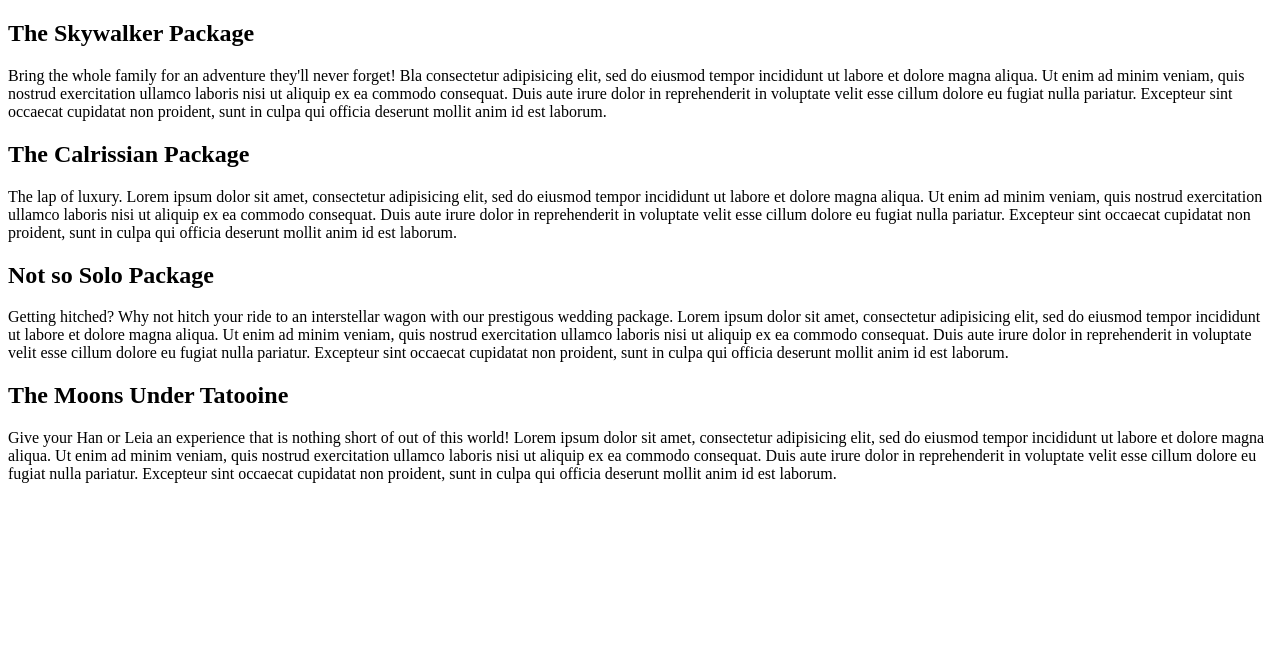
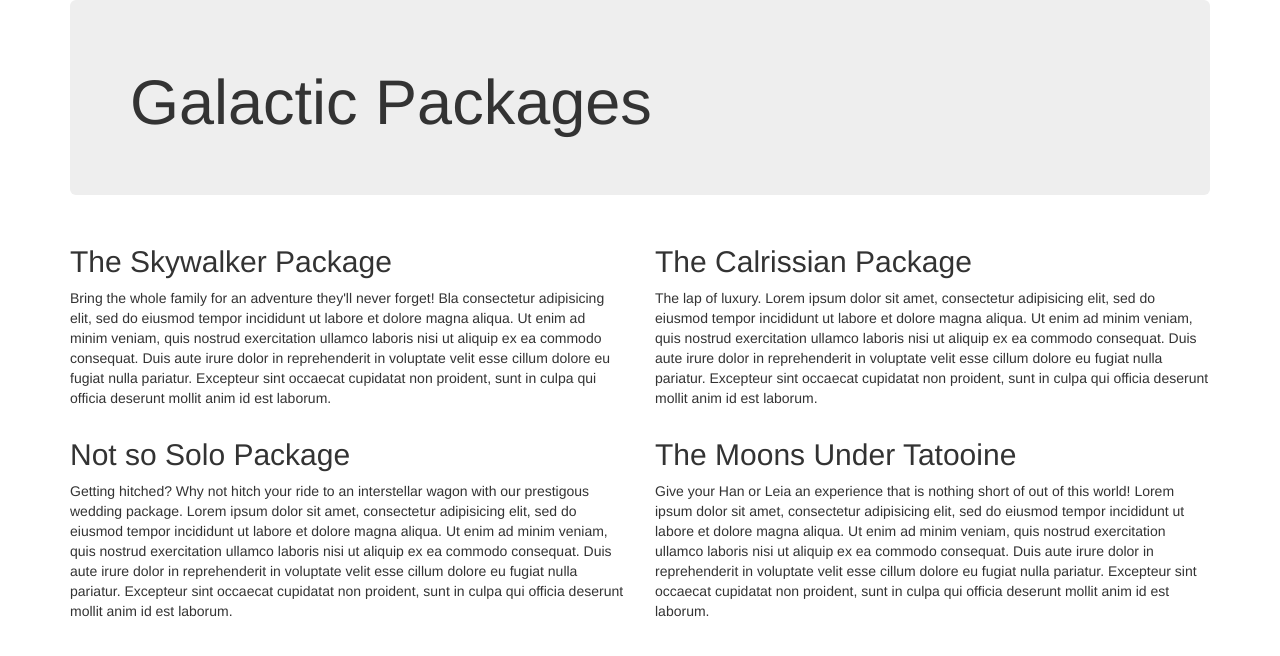
Before and after one commit to JRuff84/vacation, a plain HTML site: page packages.html in a window 1280 px wide. Drawn offline with Linux system fonts and the light colour scheme.

Commit message:
create jumbotron and link css stylesheet

```diff
--- a/packages.html
+++ b/packages.html
@@ -1,31 +1,40 @@
 <!DOCTYPE html>
 <html lang="en">
   <head>
+    <link rel="stylesheet" href="css/bootstrap.css">
+    <link rel="stylesheet" href="css/styles.css">
     <title>Packages</title>
   </head>
+  <body>
 
     <div class="container">
+      <div class="jumbotron">
+        <h1>Galactic Packages</h1>
+
+      </div>
       <div class="row">
         <div class="col-md-6">
           <h2>The Skywalker Package</h2>
           <p>Bring the whole family for an adventure they'll never forget! Bla consectetur adipisicing elit, sed do eiusmod tempor incididunt ut labore et dolore magna aliqua. Ut enim ad minim veniam, quis nostrud exercitation ullamco laboris nisi ut aliquip ex ea commodo consequat. Duis aute irure dolor in reprehenderit in voluptate velit esse cillum dolore eu fugiat nulla pariatur. Excepteur sint occaecat cupidatat non proident, sunt in culpa qui officia deserunt mollit anim id est laborum.</p>
+        </div>
 
+        <div class="col-md-6">
           <h2> The Calrissian Package</h2>
           <p>The lap of luxury. Lorem ipsum dolor sit amet, consectetur adipisicing elit, sed do eiusmod tempor incididunt ut labore et dolore magna aliqua. Ut enim ad minim veniam, quis nostrud exercitation ullamco laboris nisi ut aliquip ex ea commodo consequat. Duis aute irure dolor in reprehenderit in voluptate velit esse cillum dolore eu fugiat nulla pariatur. Excepteur sint occaecat cupidatat non proident, sunt in culpa qui officia deserunt mollit anim id est laborum.</p>
-
-
-        <h2>Not so Solo Package</h2>
-        <p>Getting hitched? Why not hitch your ride to an interstellar wagon with our prestigous wedding package. Lorem ipsum dolor sit amet, consectetur adipisicing elit, sed do eiusmod tempor incididunt ut labore et dolore magna aliqua. Ut enim ad minim veniam, quis nostrud exercitation ullamco laboris nisi ut aliquip ex ea commodo consequat. Duis aute irure dolor in reprehenderit in voluptate velit esse cillum dolore eu fugiat nulla pariatur. Excepteur sint occaecat cupidatat non proident, sunt in culpa qui officia deserunt mollit anim id est laborum.</p>
-
-        <h2>The Moons Under Tatooine</h2>
-        <p>Give your Han or Leia an experience that is nothing short of out of this world! Lorem ipsum dolor sit amet, consectetur adipisicing elit, sed do eiusmod tempor incididunt ut labore et dolore magna aliqua. Ut enim ad minim veniam, quis nostrud exercitation ullamco laboris nisi ut aliquip ex ea commodo consequat. Duis aute irure dolor in reprehenderit in voluptate velit esse cillum dolore eu fugiat nulla pariatur. Excepteur sint occaecat cupidatat non proident, sunt in culpa qui officia deserunt mollit anim id est laborum.</p>
-
         </div>
 
       </div>
+      <div class="row">
+        <div class="col-md-6">
+          <h2>Not so Solo Package</h2>
+          <p>Getting hitched? Why not hitch your ride to an interstellar wagon with our prestigous wedding package. Lorem ipsum dolor sit amet, consectetur adipisicing elit, sed do eiusmod tempor incididunt ut labore et dolore magna aliqua. Ut enim ad minim veniam, quis nostrud exercitation ullamco laboris nisi ut aliquip ex ea commodo consequat. Duis aute irure dolor in reprehenderit in voluptate velit esse cillum dolore eu fugiat nulla pariatur. Excepteur sint occaecat cupidatat non proident, sunt in culpa qui officia deserunt mollit anim id est laborum.</p>
+        </div>
 
+        <div class="col-md-6">
+          <h2>The Moons Under Tatooine</h2>
+          <p>Give your Han or Leia an experience that is nothing short of out of this world! Lorem ipsum dolor sit amet, consectetur adipisicing elit, sed do eiusmod tempor incididunt ut labore et dolore magna aliqua. Ut enim ad minim veniam, quis nostrud exercitation ullamco laboris nisi ut aliquip ex ea commodo consequat. Duis aute irure dolor in reprehenderit in voluptate velit esse cillum dolore eu fugiat nulla pariatur. Excepteur sint occaecat cupidatat non proident, sunt in culpa qui officia deserunt mollit anim id est laborum.</p>
         </div>
-  <body>
-
+      </div>
+    </div>
   </body>
 </html>
```
Lines whose indentation alone changed are shown as unchanged.
